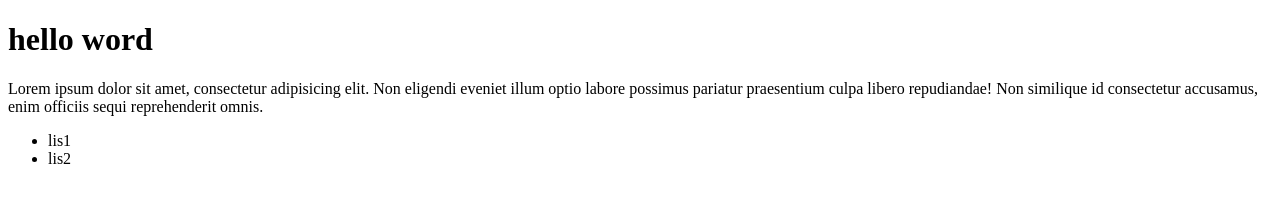
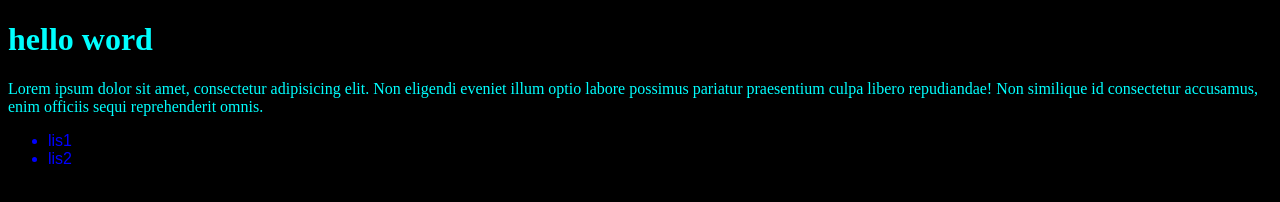
Before and after one commit to ciemilsalim/latihan, a plain HTML site: page index.html in a window 1280 px wide. Drawn offline with Linux system fonts and the light colour scheme.

Commit message:
mengubah backround pada css

```diff
--- a/index.html
+++ b/index.html
@@ -6,6 +6,7 @@
     <meta name="viewport" content="width=device-width, initial-scale=1.0">
     <meta http-equiv="X-UA-Compatible" content="ie=edge">
     <title>coba github</title>
+    <link rel="stylesheet" href="style.css">
 </head>
 
 <body>
--- a/style.css
+++ b/style.css
@@ -1,5 +1,6 @@
 body{
     background-color: black;
+    color: aqua;
 }
 
 li{
```
